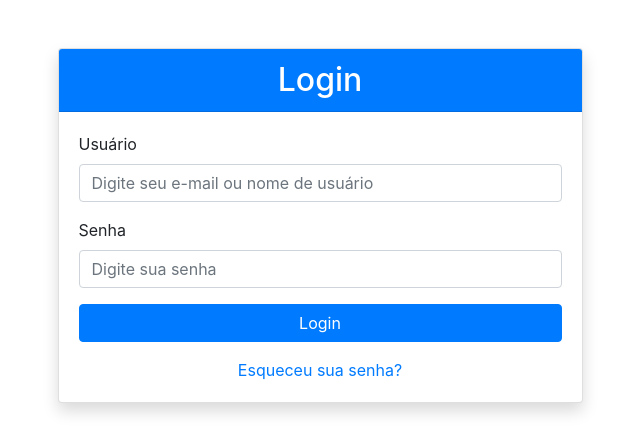
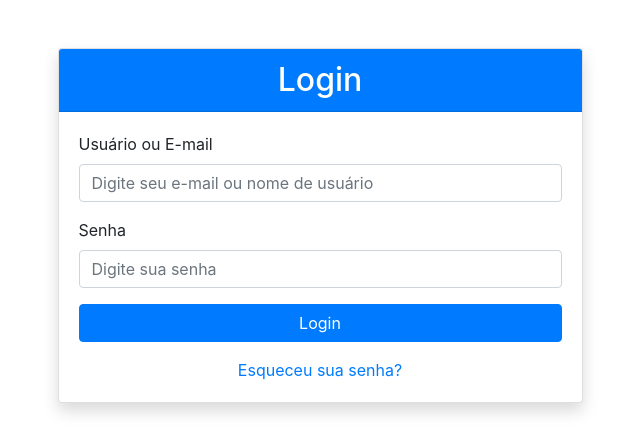
Before and after one commit to Syne-s/CadeURacha, a Django app: page /login/ in a window 1280 px wide. Shown: the part 56-499 px from the top of the page, without its empty margins (320-960 px from the left). Run offline with Django 5.2, Linux system fonts and the light colour scheme; some libraries are stand-ins or nearby versions.

Commit message:
atualiza rótulo do campo de login para incluir opção de e-mail

```diff
--- a/app_synes/templates/app_synes/login.html
+++ b/app_synes/templates/app_synes/login.html
@@ -12,7 +12,7 @@
                     <form id="loginForm" method="POST" action="">
                         {% csrf_token %}
                         <div class="form-group">
-                            <label for="login">Usuário</label>
+                            <label for="login">Usuário ou E-mail</label>
                             <input type="text" class="form-control" id="login" name="login" placeholder="Digite seu e-mail ou nome de usuário" required>
                             <div class="alert alert-danger d-none" id="loginError"></div>
                         </div>
```
